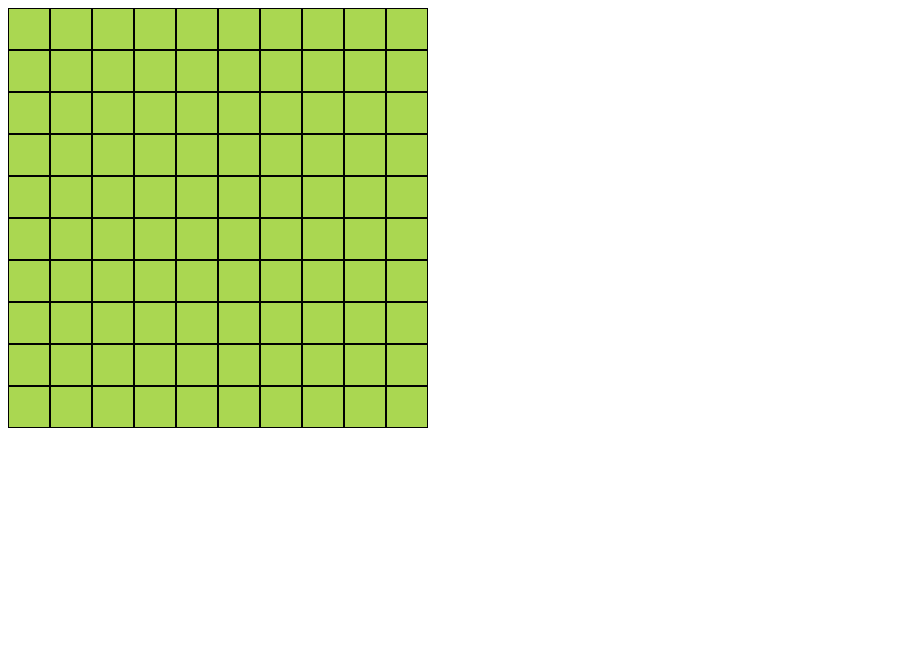
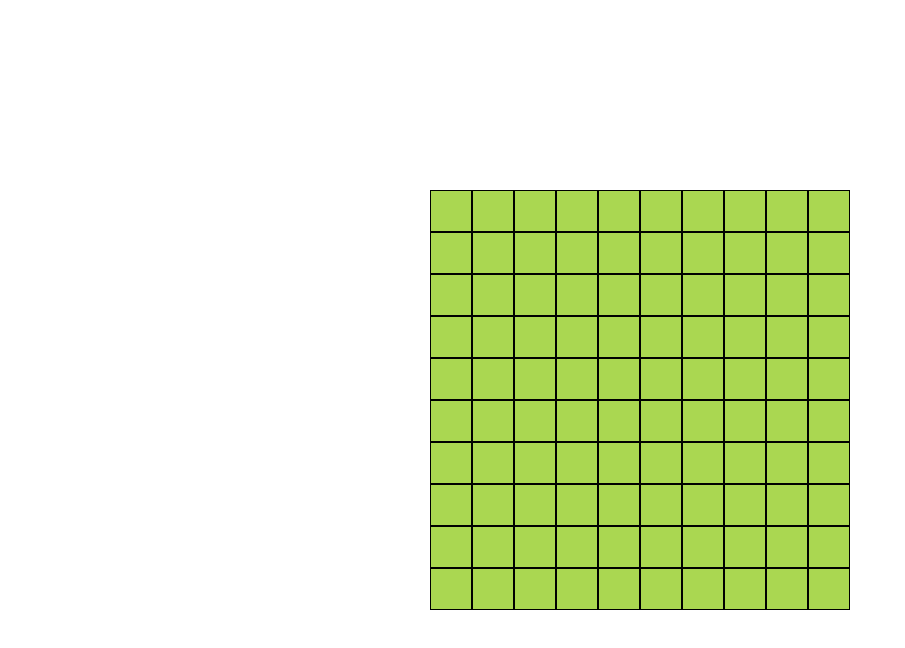
Before and after one commit to farhannizami/Minesweeper, a plain HTML site: page index.html in a window 1280 px wide. Shown: the whole page, without its empty margins (0-905 px from the left). Drawn offline with nearby package versions, Linux system fonts and the light colour scheme.

Commit message:
centered gamebox

```diff
--- a/index.html
+++ b/index.html
@@ -1,18 +1,33 @@
 <!DOCTYPE html>
 <html lang="en">
+
 <head>
     <meta charset="UTF-8">
     <meta http-equiv="X-UA-Compatible" content="IE=edge">
     <meta name="viewport" content="width=device-width, initial-scale=1.0">
     <link rel="stylesheet" href="style.css">
     <title>Minesweeper</title>
+
+    <!-- CSS only -->
+    <link href="https://cdn.jsdelivr.net/npm/bootstrap@5.1.3/dist/css/bootstrap.min.css" rel="stylesheet"
+        integrity="sha384-1BmE4kWBq78iYhFldvKuhfTAU6auU8tT94WrHftjDbrCEXSU1oBoqyl2QvZ6jIW3" crossorigin="anonymous">
+    <meta name="viewport" content="width=device-width, initial-scale=1">
+
 </head>
+
 <body>
 
-    <div class="grid"></div>
+    <div class="centerdiv">
+        <div class="gridgg"></div>
+    </div>
 
 
     <script src="main.js"></script>
+    <!-- JavaScript Bundle with Popper -->
+    <script src="https://cdn.jsdelivr.net/npm/bootstrap@5.1.3/dist/js/bootstrap.bundle.min.js"
+        integrity="sha384-ka7Sk0Gln4gmtz2MlQnikT1wXgYsOg+OMhuP+IlRH9sENBO0LRn5q+8nbTov4+1p"
+        crossorigin="anonymous"></script>
 
 </body>
+
 </html>
--- a/main.js
+++ b/main.js
@@ -1,4 +1,4 @@
-const grid = document.querySelector('.grid');
+const grid = document.querySelector('.gridgg');
 let width = 10;
 let squares = [];
 let bombamount = 20;
@@ -19,6 +19,7 @@ function createBoard() {
 
         square.setAttribute('id', i); // setting id numerically
         square.classList.add(totarray[i]);
+        square.classList.add('cell');
 
 
         grid.appendChild(square); // adding sq to grid
--- a/style.css
+++ b/style.css
@@ -1,4 +1,4 @@
-.grid
+.gridgg
 {
     height: 420px;
     width: 420px;
@@ -8,10 +8,11 @@
     background-color: rgb(170,215,81);
 }
 
-.grid div
+
+.cell
 {
-    height: 40px;
-    width: 40px;
+    height: 42px;
+    width: 42px;
     /*background-color: red;*/
     border-style: solid;
     border-width: 1px;
@@ -31,3 +32,21 @@
     /*background-color: white;*/
     background-color: rgb(229,194,159);
 }
+
+.centerdiv
+{
+
+    width:420px;
+    height:420px;
+
+ /* The magic centering code */
+    margin:auto;
+    position:absolute;
+    top:0;bottom:0; /* Aligns Vertically - Remove for Horizontal Only */
+    left:0;right:0; /* Aligns Horizontally - Remove for Vertical Only  */
+
+ /* Prevent div from overflowing main window */
+    max-width:100%;
+    max-height:100%;
+    overflow:auto;
+}
```
